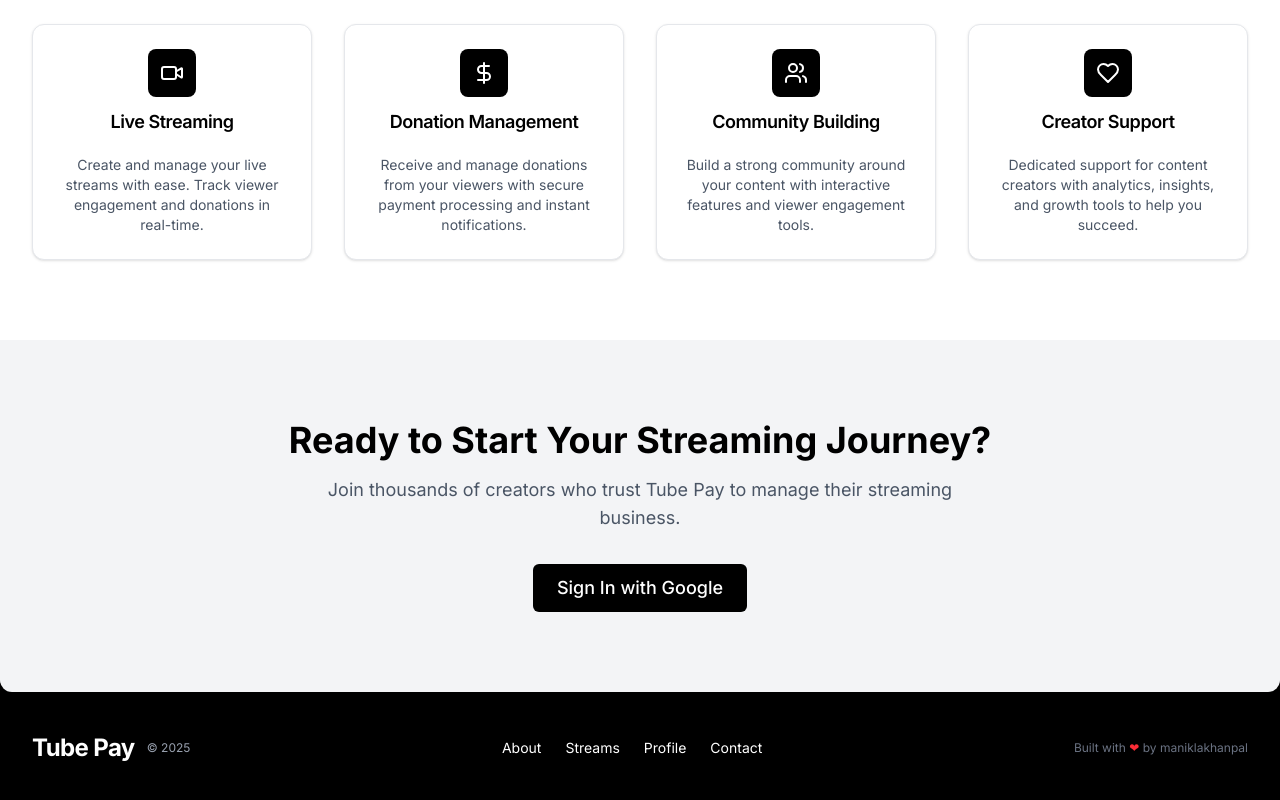
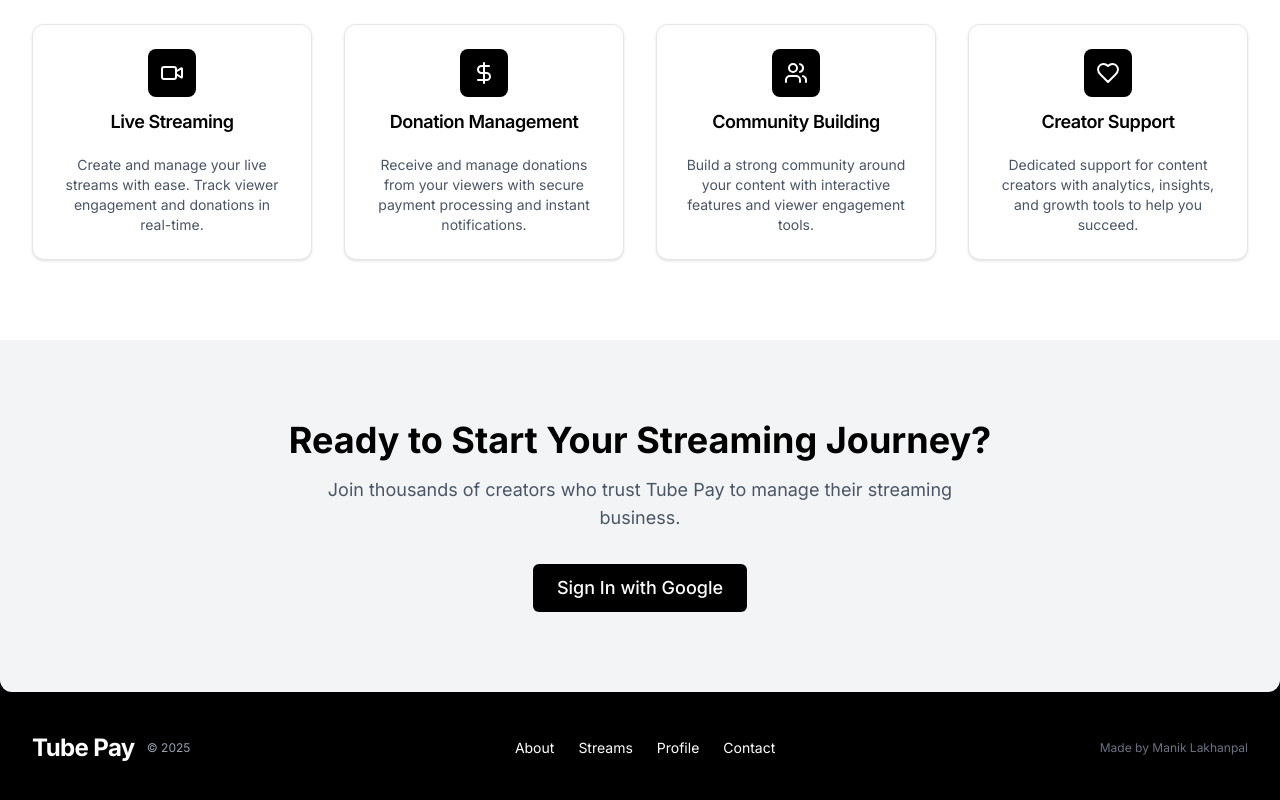
Before and after one commit to ManikLakhanpal/Tube-Pay, a Next.js app in the folder frontend/: page / in a window 1280 px wide. Shown: the part 1096-1896 px from the top of the page. Built offline with nearby package versions, Linux system fonts and the light colour scheme; no server answers.

Commit message:
Live edit status was updated and fixed

```diff
--- a/frontend/src/components/Footer.tsx
+++ b/frontend/src/components/Footer.tsx
@@ -15,7 +15,7 @@ export default function Footer() {
           <a href="mailto:support@tubepay.com" className="hover:underline underline-offset-4">Contact</a>
         </div>
         <div className="text-xs text-gray-500 text-center md:text-right">
-          Built with <span className="text-red-500">&#10084;</span> by maniklakhanpal
+          Made by Manik Lakhanpal
         </div>
       </div>
     </footer>
--- a/frontend/src/lib/api.ts
+++ b/frontend/src/lib/api.ts
@@ -109,7 +109,7 @@ export const streamAPI = {
           title: data.title,
           description: data.description,
           streamLink: data.streamLink,
-          isLive: data.isLive ? "true" : "false",
+          isLive: data.isLive,
         }),
       });
       if (!response.ok) return null;
```
Also changed, not shown: 1 other file (tests, documents, lock files or other folders).
